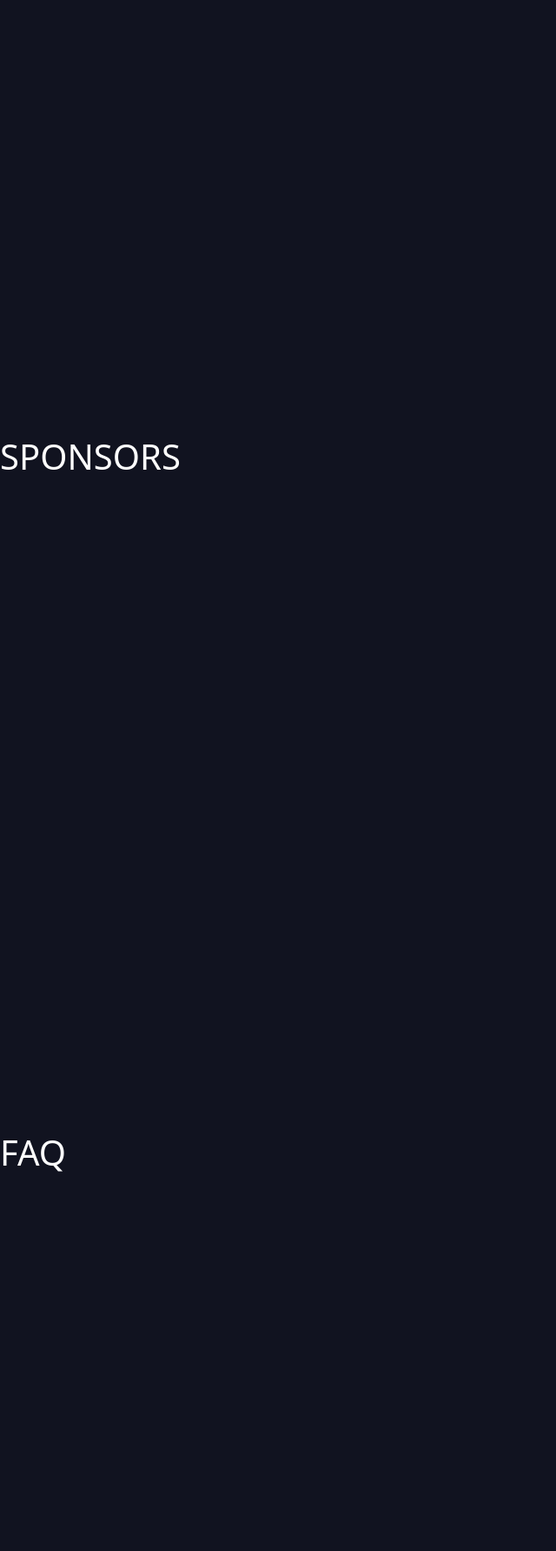
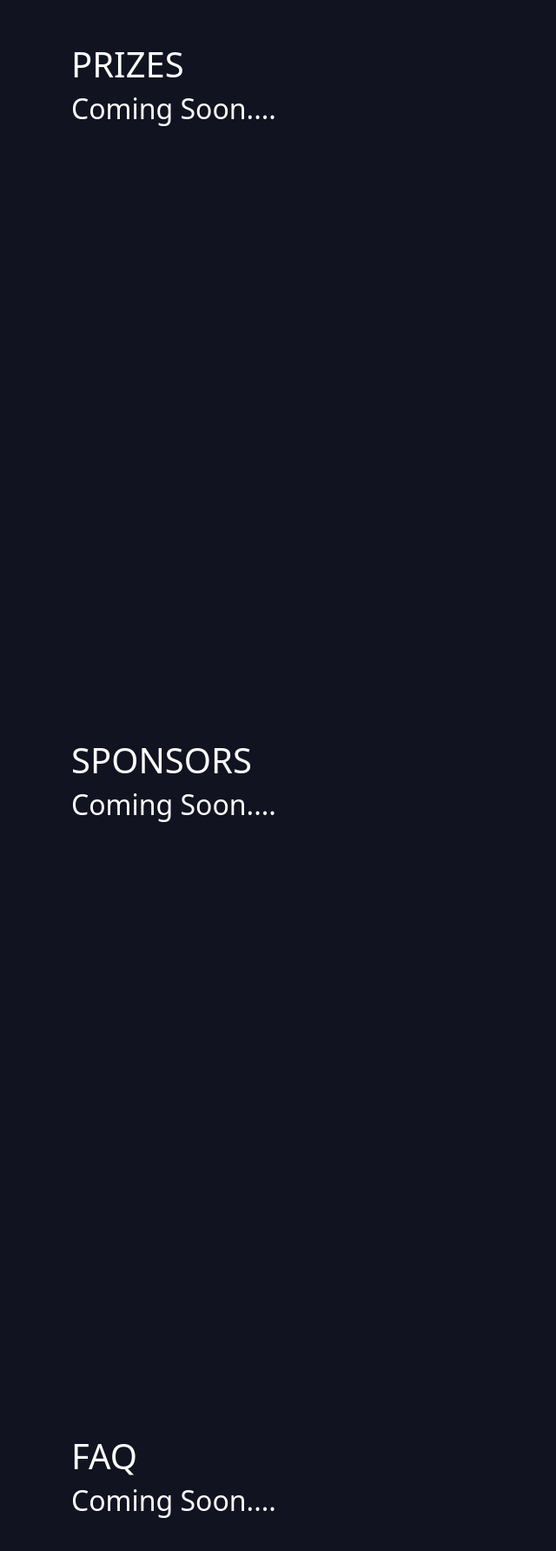
Before and after one commit to revahack/2022, a React (Create React App) app: page / in a window 1280 px wide. Shown: the part 2821-4604 px from the top of the page at 87% size, without its empty margins (0-640 px from the left). Built offline with nearby package versions, Linux system fonts and the light colour scheme.

Commit message:
updated faq, sponsors, prizes section

```diff
--- a/src/components/faq/faq.css
+++ b/src/components/faq/faq.css
@@ -2,6 +2,21 @@
   position: relative;
   height: 100vh;
   background-color: #1c1f35;
-  box-shadow: inset 0 0 0 1000px rgba(0,0,0,.4);
+  box-shadow: inset 0 0 0 1000px rgba(0, 0, 0, 0.4);
+}
 
+.faq-container {
+  position: absolute;
+  left: 50%;
+  top: 50%;
+  -webkit-transform: translate(-50%, -50%);
+  transform: translate(-50%, -50%);
 }
+
+.faq-title {
+  color: #fff;
+}
+
+.faq-details {
+  color: #fff;
+}
--- a/src/components/faq/faq.js
+++ b/src/components/faq/faq.js
@@ -1,11 +1,20 @@
 import React, { Component } from "react";
 import "./faq.css";
+import Container from "react-bootstrap/Container";
+import Row from "react-bootstrap/Row";
 
 export default class FAQ extends Component {
   render() {
     return (
       <div id="faq" className="faq-main">
-        <h1 style={{ color: "white" }}> FAQ </h1>
+        <Container className="faq-container">
+          <Row>
+            <h1 className="faq-title"> FAQ </h1>
+          </Row>
+          <Row>
+            <h2 className="faq-details"> Coming Soon.... </h2>
+          </Row>
+        </Container>
       </div>
     );
   }
--- a/src/components/prizes/prize.css
+++ b/src/components/prizes/prize.css
@@ -2,6 +2,21 @@
   height: 100vh;
   position: relative;
   background-color: #1c1f35;
-  box-shadow: inset 0 0 0 1000px rgba(0,0,0,.4);
+  box-shadow: inset 0 0 0 1000px rgba(0, 0, 0, 0.4);
+}
 
+.prize-container {
+  position: absolute;
+  left: 50%;
+  top: 50%;
+  -webkit-transform: translate(-50%, -50%);
+  transform: translate(-50%, -50%);
 }
+
+.title {
+  color: #fff;
+}
+
+.details {
+  color: #fff;
+}
--- a/src/components/prizes/prizes.js
+++ b/src/components/prizes/prizes.js
@@ -1,11 +1,20 @@
 import React, { Component } from "react";
+import Container from "react-bootstrap/Container";
+import Row from "react-bootstrap/Row";
 import "./prize.css";
 
 export default class Prizes extends Component {
   render() {
     return (
       <div id="prizes" className="prizes-main">
-        <h1 style={{ color: "white" }}> PRIZES </h1>
+        <Container className="prize-container">
+          <Row>
+            <h1 className="title"> PRIZES </h1>
+          </Row>
+          <Row>
+            <h2 className="details"> Coming Soon.... </h2>
+          </Row>
+        </Container>
       </div>
     );
   }
--- a/src/components/sponsors/sponsors.css
+++ b/src/components/sponsors/sponsors.css
@@ -2,6 +2,21 @@
   position: relative;
   height: 100vh;
   background-color: #1c1f35;
-  box-shadow: inset 0 0 0 1000px rgba(0,0,0,.4);
+  box-shadow: inset 0 0 0 1000px rgba(0, 0, 0, 0.4);
+}
 
+.sponsors-container {
+  position: absolute;
+  left: 50%;
+  top: 50%;
+  -webkit-transform: translate(-50%, -50%);
+  transform: translate(-50%, -50%);
 }
+
+.sponsors-title {
+  color: #fff;
+}
+
+.sponsors-details {
+  color: #fff;
+}
--- a/src/components/sponsors/sponsors.js
+++ b/src/components/sponsors/sponsors.js
@@ -1,11 +1,20 @@
 import React, { Component } from "react";
+import Container from "react-bootstrap/Container";
+import Row from "react-bootstrap/Row";
 import "./sponsors.css";
 
 export default class Sponsors extends Component {
   render() {
     return (
       <div id="sponsors" className="sponsors-main">
-        <h1 style={{ color: "white" }}> SPONSORS </h1>
+        <Container className="sponsors-container">
+          <Row>
+            <h1 className="sponsors-title"> SPONSORS </h1>
+          </Row>
+          <Row>
+            <h2 className="sponsors-details"> Coming Soon.... </h2>
+          </Row>
+        </Container>
       </div>
     );
   }
```
